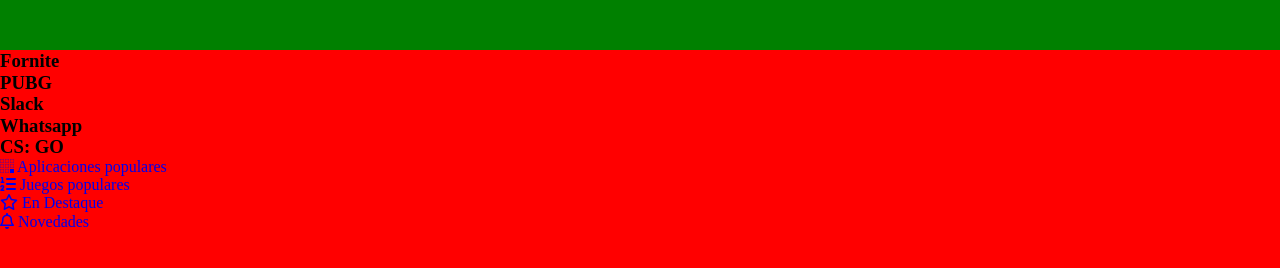
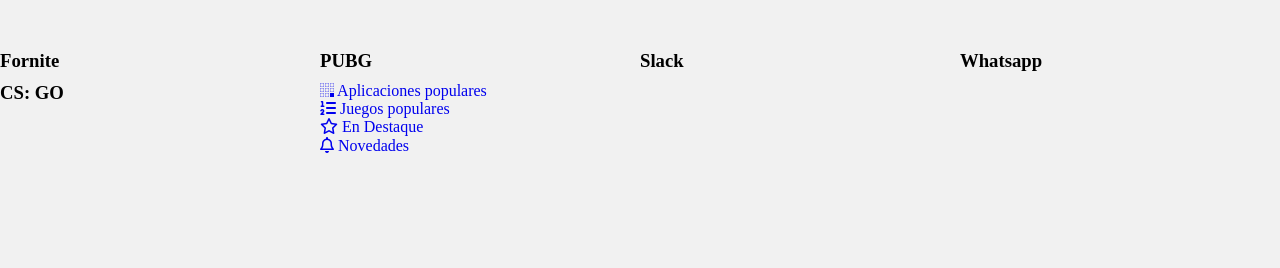
Before and after one commit to aster724/Alura-store, a plain HTML site: page index.html in a window 1280 px wide. Drawn offline with nearby package versions, Linux system fonts and the light colour scheme.

Commit message:
inicio de seccion destacados

```diff
--- /dev/null
+++ b/assets/css/destacados.css
@@ -0,0 +1,6 @@
+.destaques{
+    display: grid;
+    grid-template-columns: 25% 25% 25% 25%;
+    grid-template-rows: 33.3% 33.3% 33.3%;
+    height: calc(110vh -50px);
+}
--- a/assets/css/style.css
+++ b/assets/css/style.css
@@ -11,15 +11,15 @@
 }
 
 .encabezado {
-    background: green;
+
     grid-area: encabezado;
 }
 .contenido {
-    background: red;
+
     grid-area: contenido;
 }
 
 .rodapie {
-    background: blue;
+
     grid-area: rodapie;
 }
--- a/index.html
+++ b/index.html
@@ -8,8 +8,7 @@
     <link href="./assets/css/normalize.css" rel="stylesheet">
     <link href="./assets/css/reset.css" rel="stylesheet">
     <link href="./assets/css/style.css" rel="stylesheet">
-
-
+    <link href="./assets/css/destacados.css" rel="stylesheet">
 
 
 
```
